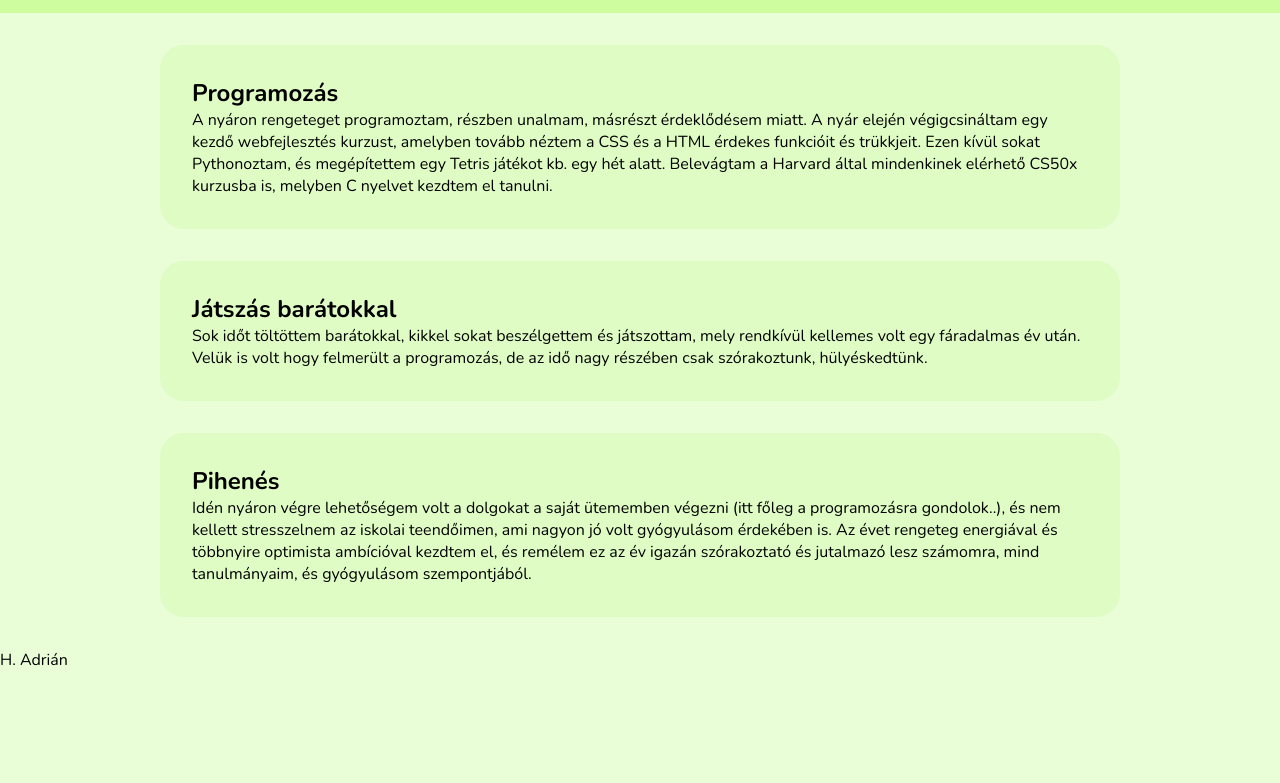
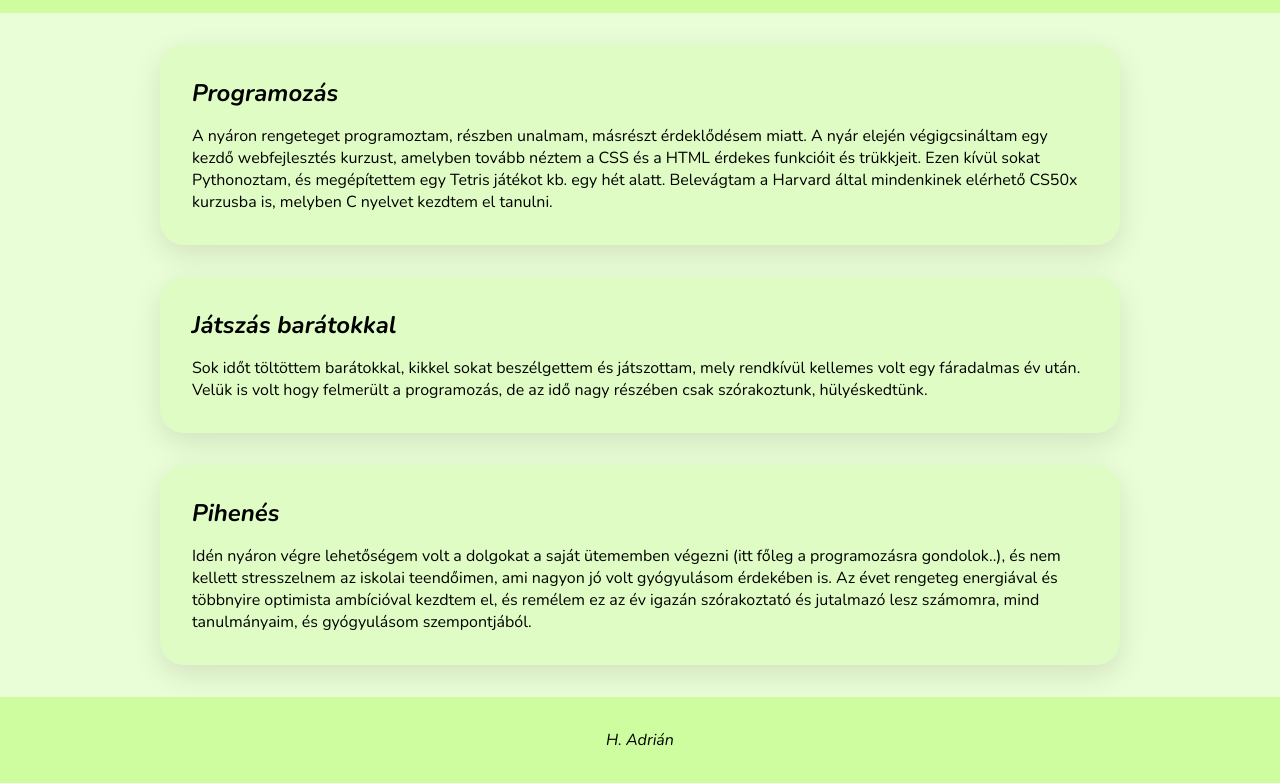
Before and after one commit to adrianhelllo/ismetles, a plain HTML site: page index.html in a window 1280 px wide. Shown: the part 100-883 px from the top of the page. Before the commit the page ends 800 px from the top, so only its background shows below. Drawn offline with nearby package versions, Linux system fonts and the light colour scheme.

Commit message:
almost finished css

```diff
--- a/style.css
+++ b/style.css
@@ -35,5 +35,23 @@ main article {
     margin: 2rem auto;
     padding: 2rem;
     border-radius: 1.5rem;
-    box-shadow: ;
+    box-shadow: 0 10px 30px rgba(0, 0, 0, 0.1);
+    transition: all 0.3s ease-in-out
 }
+
+main article h2 {
+    font-style: italic;
+    padding-bottom: 1rem;
+}
+
+article:focus, article:hover {
+    transform: scale(1.025);
+}
+
+footer {
+    background-color: var(--HEADER-BG-COLOR);
+    padding: 2rem;
+    text-align: center;
+    font-weight: 100;
+    font-style: italic;
+}
```
